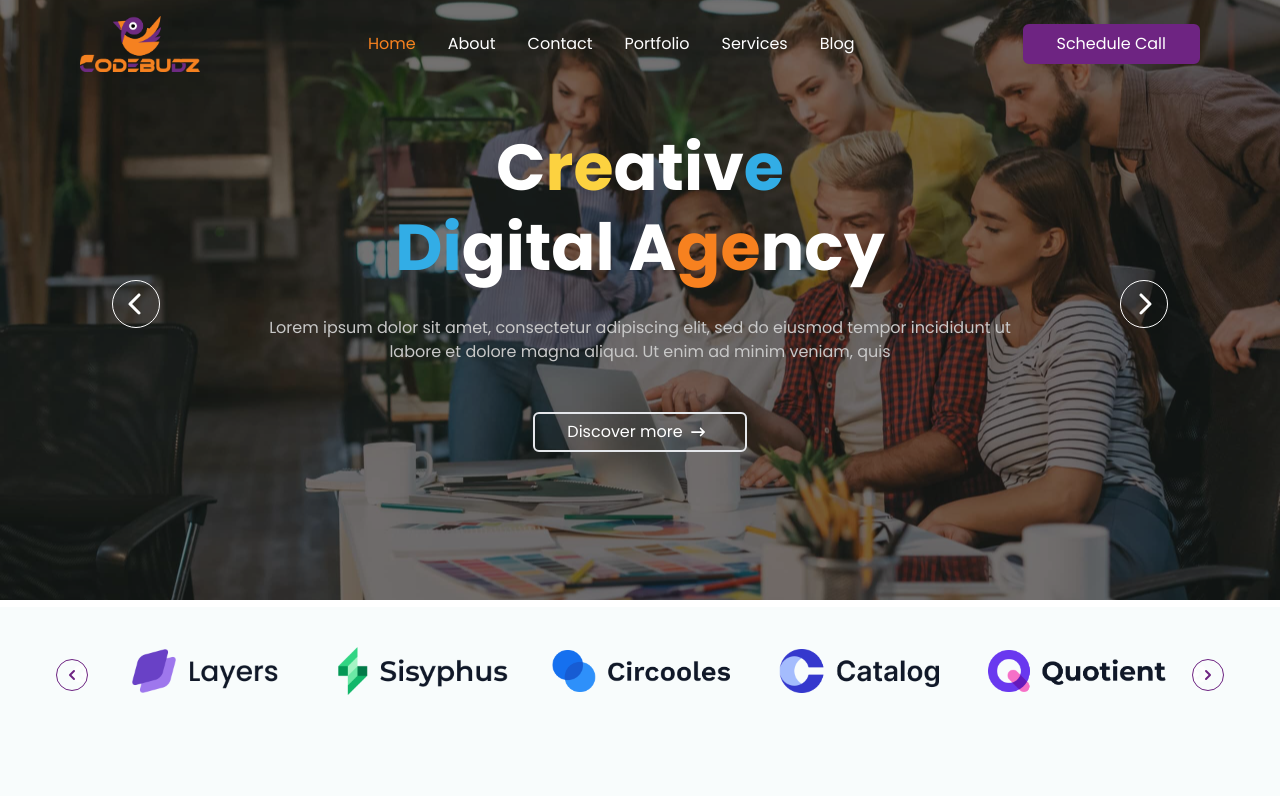
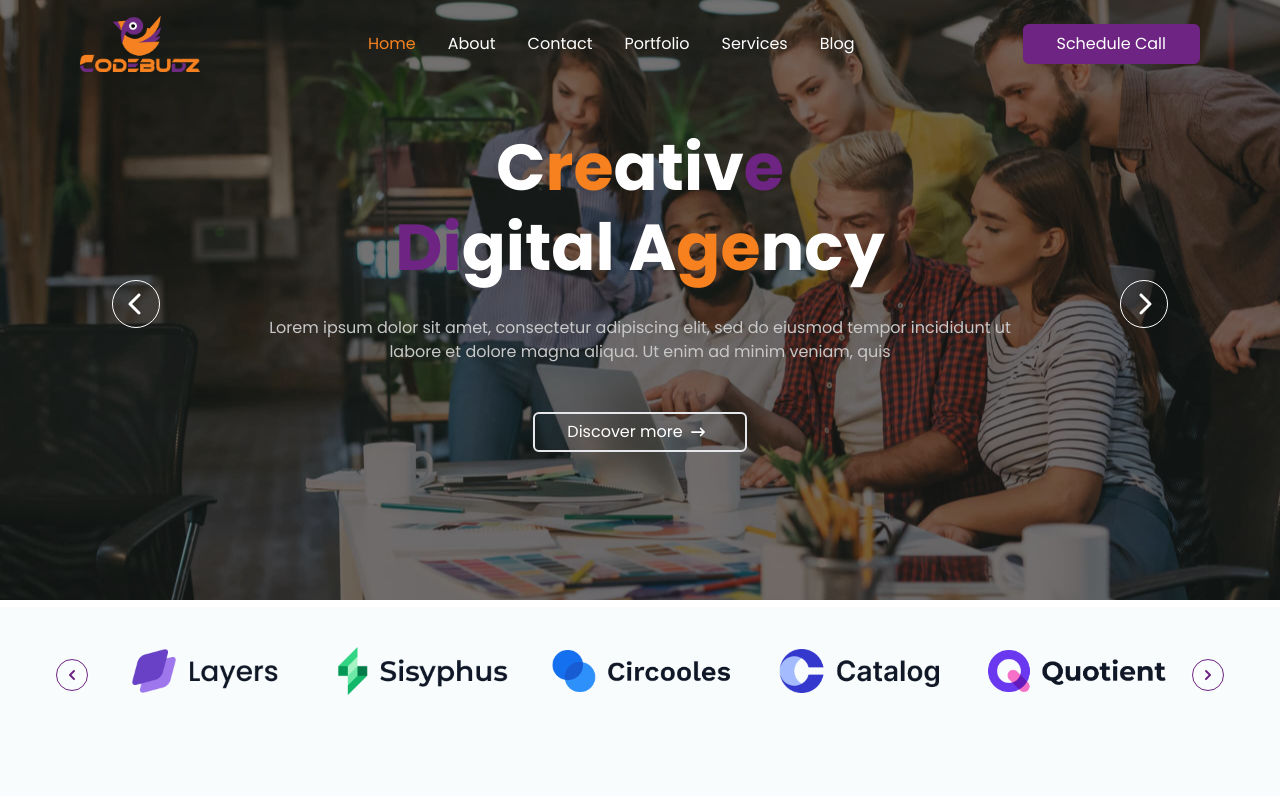
Before and after one commit to MuhammadBilal-arch/codebudz, a Next.js app: page / in a window 1280 px wide. Shown: the top 796 px of the page. Built offline with nearby package versions, Linux system fonts and the light colour scheme.

Commit message:
added: minor fixes

```diff
--- a/components/carousels/main.jsx
+++ b/components/carousels/main.jsx
@@ -61,11 +61,11 @@ const MainCarousel = () => {
                     <div className="flex flex-col items-center justify-center space-y-3 md:space-y-12">
                       <div className="space-y-1 sm:space-y-3 md:space-y-10 flex-col font-extrabold text-2xl sm:text-2xl md:text-4xl lg:text-[65px]">
                         <h1 className="text-white">
-                          C<span className="text-yellow">re</span>ativ
-                          <span className="text-blue">e</span>
+                          C<span className="text-secondary">re</span>ativ
+                          <span className="text-primary">e</span>
                         </h1>
                         <h1 className="text-white">
-                          <span className="text-blue">Di</span>gital A
+                          <span className="text-primary">Di</span>gital A
                           <span className="text-secondary">ge</span>ncy
                         </h1>
                       </div>
```
